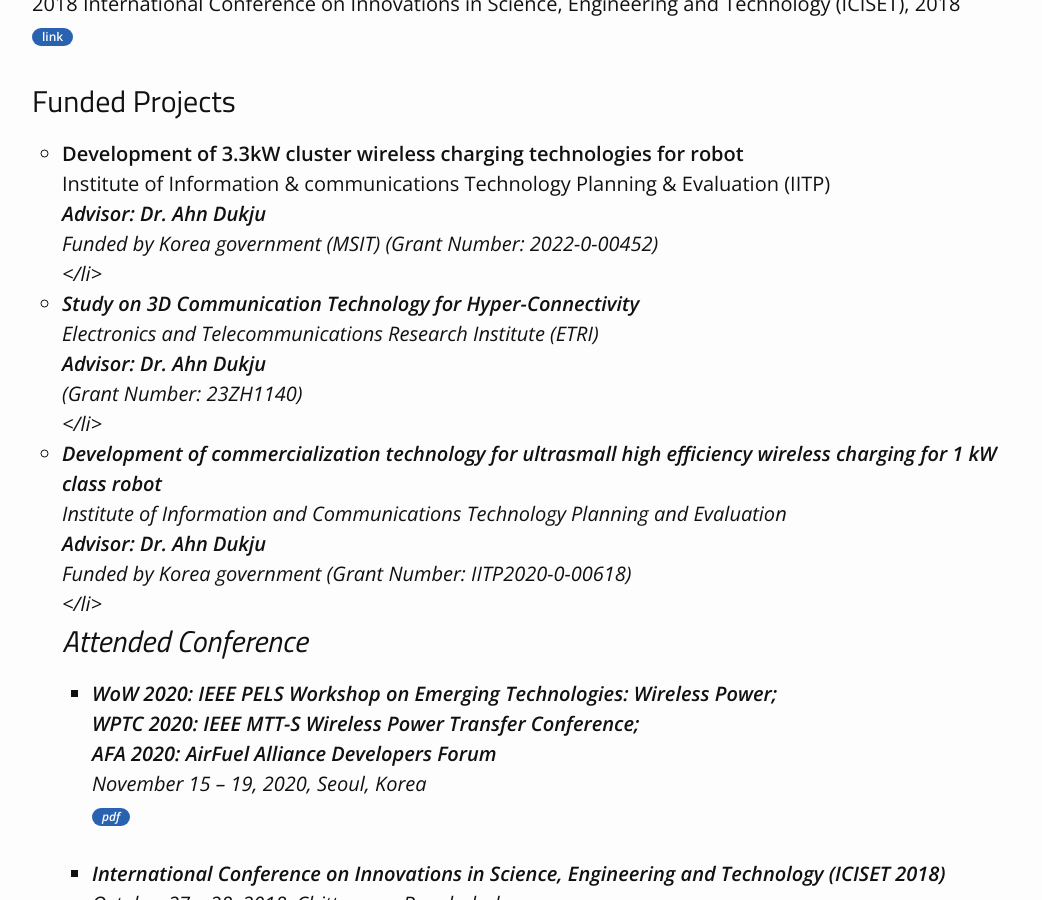
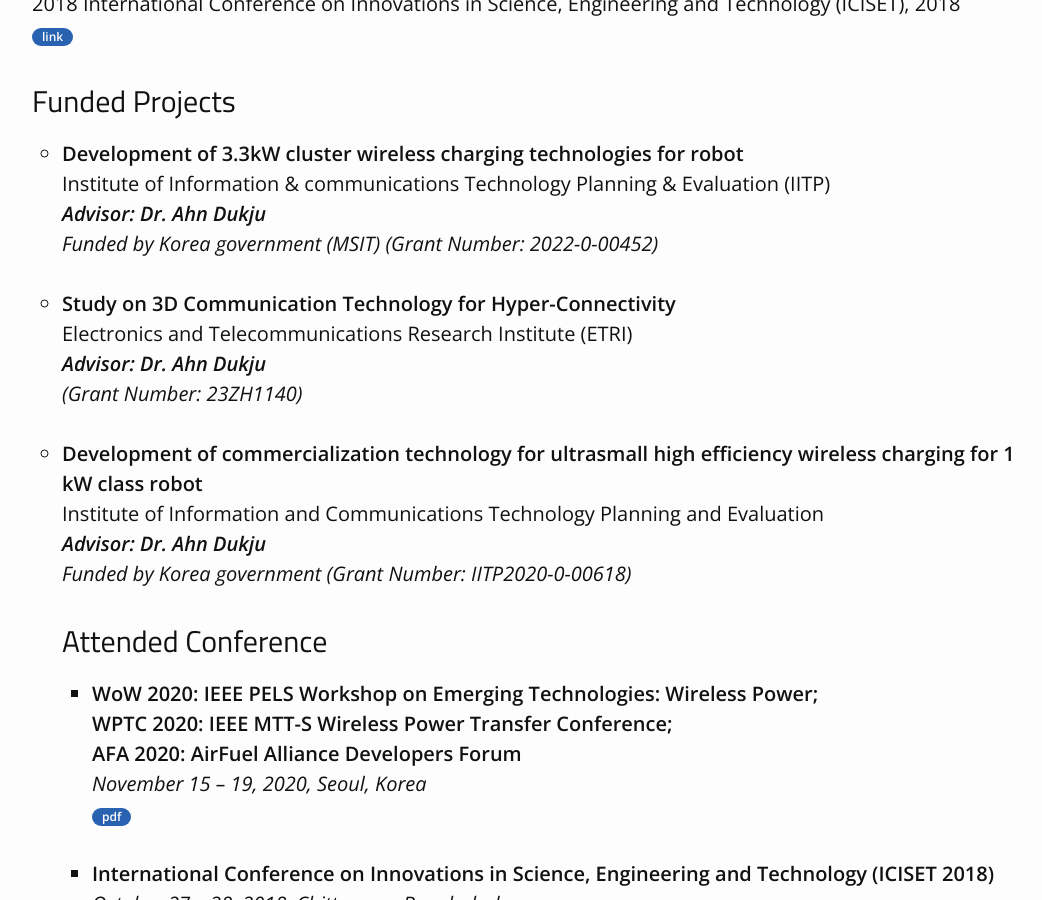
Before and after one commit to saidul105/saidul105.github.io, a Jekyll site: the page built from research.md, in a window 1280 px wide and 900 px high, scrolled down 1350 px. Shown: the whole window, without its empty margins (118-1160 px from the left). Built offline with Jekyll 4.4.1, drawn with Linux system fonts in a browser that asks for light colours.

```diff
--- a/research.md
+++ b/research.md
@@ -67,7 +67,7 @@ title: Research
 		<b>Development of 3.3kW cluster wireless charging technologies for robot</b><br>
 		Institute of Information & communications Technology Planning & Evaluation (IITP)<br>
 		 <b><i>Advisor: Dr. Ahn Dukju</i></b><br>
-		<i>Funded by Korea government (MSIT) (Grant Number: 2022-0-00452) <br>
+		<i>Funded by Korea government (MSIT) (Grant Number: 2022-0-00452) </i><br>
 
 	</li><br>
 
@@ -75,7 +75,7 @@ title: Research
 		<b>Study on 3D Communication Technology for Hyper-Connectivity</b><br>
 		Electronics and Telecommunications Research Institute (ETRI)<br>
 		 <b><i>Advisor: Dr. Ahn Dukju</i></b><br>
-		<i>(Grant Number: 23ZH1140)<br>
+		<i>(Grant Number: 23ZH1140)</i><br>
 
 	</li><br>
 
@@ -83,7 +83,7 @@ title: Research
 		<b>Development of commercialization technology for ultrasmall high efficiency wireless charging for 1 kW class robot</b><br>
 		Institute of Information and Communications Technology Planning and Evaluation<br>
 		 <b><i>Advisor: Dr. Ahn Dukju</i></b><br>
-		<i>Funded by Korea government (Grant Number: IITP2020-0-00618)<br>
+		<i>Funded by Korea government (Grant Number: IITP2020-0-00618)</i><br>
 
 	</li><br>
 
```
